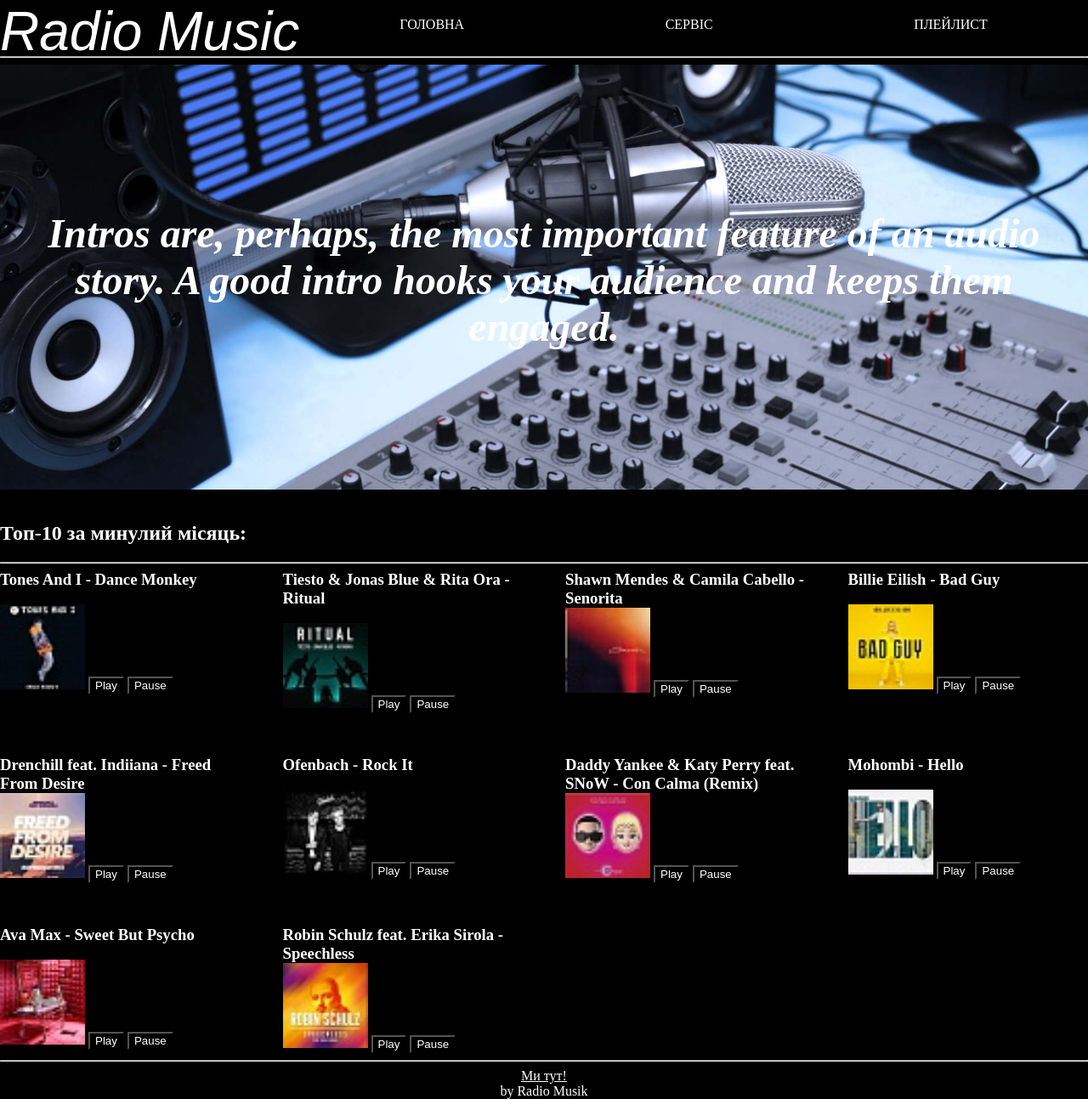
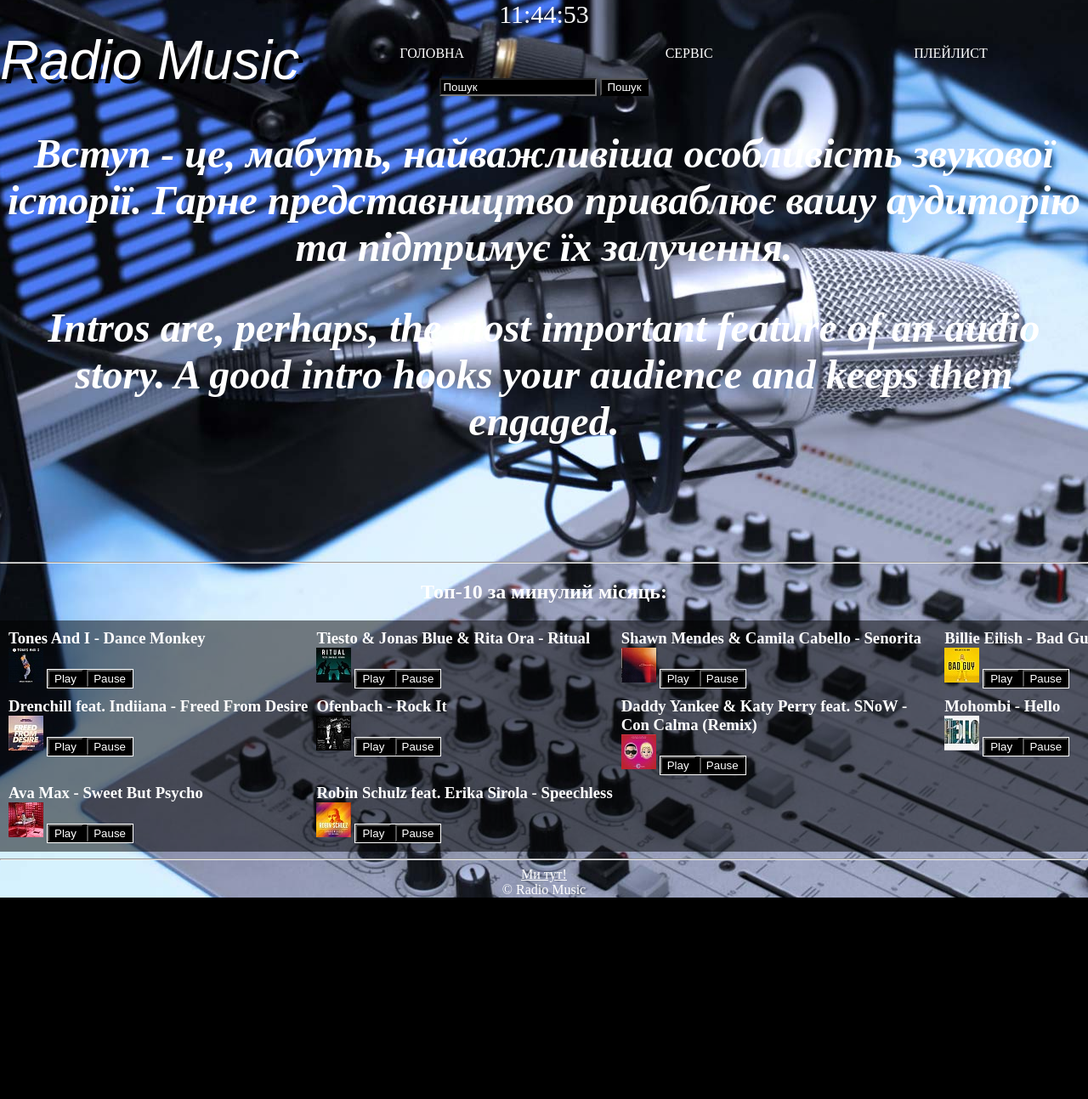
Before and after one commit to Baltazar-cpu/Radio-Music, a plain HTML site: page index.html in a window 1280 px wide. Shown: the whole page at 85% size. After the commit the page ends 1056 px from the top, so only its background shows below. Drawn offline with Linux system fonts and the light colour scheme.

Commit message:
greedings

```diff
--- a/css/form.css
+++ b/css/form.css
@@ -16,6 +16,7 @@ submit .registra {
 }
 
 body {
+    background: url(../img/images.jpg) no-repeat center fixed;
     max-width: 100%;
     margin: auto;
     padding: 0 ;
@@ -39,6 +40,7 @@ body {
 header nav .logo {
     font-family: 'Luminari', fantasy;
     font-style: italic;
+    text-shadow: 5px 5px;
     font-size: 4rem;
     text-align: center;
     margin-bottom: -1rem;
@@ -100,9 +102,41 @@ label {
 }
 
 textarea {
-    display: block;
-    margin: auto;
+    width: 100%;
+    padding: 15px;
     background-color: black;
-    font-size: 20px;
-    width: 250px;
+    border: 1px solid #ccc;
+    border-radius: 3px;
+    resize: vertical;
+
 }
+
+input[type=submit] {
+  background-color: black;
+  color: white;
+  padding: 12px 20px;
+  border: none;
+  border-radius: 4px;
+  cursor: pointer;
+  float: center;
+}
+
+input[type=submit]:hover {
+  background-color: blue;
+}
+
+.row:after {
+  content: "";
+  display: table;
+  clear: both;
+}
+
+footer .fb-share-button {
+    width: 100%;
+    text-align:  center;
+}
+
+p {
+    text-align:  center;
+    width: 100%;
+}
--- a/css/index.css
+++ b/css/index.css
@@ -16,6 +16,7 @@ button {
 }
 
 body {
+    background: url(../img/images.jpg) no-repeat center fixed;
     max-width: 100%;
     margin: auto;
     padding: 0 ;
@@ -23,6 +24,11 @@ body {
 }
 
 * { -webkit-text-fill-color: white;
+}
+
+#txt {
+    font-size: 30px;
+    height: 100%;
 }
 
 #start_page_text {
@@ -39,6 +45,7 @@ body {
 header nav .logo {
     font-family: 'Luminari', fantasy;
     font-style: italic;
+    text-shadow: 5px 5px;
     font-size: 4rem;
     text-align: center;
     margin-bottom: -1rem;
@@ -74,14 +81,18 @@ header nav .menu a:hover {
     border-bottom: 1px solid var(--accent-color);
 }
 
+.form-inline {
+    margin: auto;
+    height: 100%;
+    justify-content: right;
+    position: center;
+}
+
+.form-control {
+    background-color: black;
+}
+
 header .intro {
-    background-image: url(../img/images.jpg);
-    background-position: center;
-    background-size: cover;
-    display: flex;
-    align-items: center;
-    flex-direction: column;
-    justify-content: center;
     min-height: 500px;
     text-align: center;
 }
@@ -94,45 +105,29 @@ header .intro h2 {
     margin-bottom: 2rem;
 }
 
-main .box article img {
-    width: 100px;
-    display: inline-block;
+.music {
+    text-align: center;
+    width: 100%;
 }
-main .box article .buttons {
-    display: inline-block;
-    justify-content: baseline;
-    margin-top: 10px;
-    grid-template-columns: minmax(100px, max-content)
-    repeat(auto-fill, 200px) 100%;;
+main .grid-container {
+    display: grid;
+    grid-template-columns: auto auto auto auto;
+    grid-gap: 10px;
+    background-color: rgba(0,0,0,0.5);;
+    padding: 10px;
+    width: 100%;
 }
 
-@media (min-width: 360px) {
-    main .box {
-        display: grid;
-        grid-template-columns: 1fr 1fr;
-        grid-gap: 50px;
-    }
+main .grid-container article .buttons {
+    display: inline-block;
+    justify-content: space-around;
+    background-color: black;
+    border: 1px solid white;
+    text-align: center;
+    font-size: 17px;
 }
 
-@media (min-width: 550px) {
-    main .box {
-        grid-template-columns: 1fr 1fr 1fr;
-    }
-}
-
-@media (min-width: 660px) {
-    main .box {
-        grid-template-columns: repeat(4, 1fr);
-    }
-}
-
-@media (min-width: 980px) {
-    main .box {
-        grid-template-columns: minmax(100px, 5);
-    }
-}
-
-.fb-share-button {
+footer .fb-share-button {
     width: 100%;
     text-align:  center;
 }
--- a/css/playlist.css
+++ b/css/playlist.css
@@ -5,6 +5,7 @@
 }
 
 body {
+    background: url(../img/images.jpg) no-repeat center fixed;
     max-width: 100%;
     margin: auto;
     padding: 0 ;
@@ -59,3 +60,14 @@ main section article audio controls {
     width: 100%;
     margin: auto;
 }
+
+footer .fb-share-button {
+    width: 100%;
+    text-align:  center;
+    background: black;
+}
+
+p {
+    text-align:  center;
+    width: 100%;
+}
--- a/index.html
+++ b/index.html
@@ -5,13 +5,15 @@
 	<meta charset="UTF-8">
 	<meta name="viewport" content="width=device-width, initial-scale=1.0">
 	<meta http-equiv="X-UA-Compatible" content="ie=edge">
+    <link rel="icon" href="img/microphone.png" type="img/microphone">
 	<title>Radio Music</title>
 	<link rel="stylesheet" href="css/index.css">
     <link rel="stylesheet" href="https://cdnjs.cloudflare.com/ajax/libs/font-awesome/4.7.0/css/font-awesome.min.css">
     <link rel="alternate" hreflang="en-us" href="http://en-us.example.com/page.html" />
 </head>
 
-<body>
+<body onload="startTime()">
+    <p id="txt"></p>
 	<header>
 		<nav class="#start_page_text">
 			<div class="logo">Radio Music</div>
@@ -26,20 +28,24 @@
                         <a href="playlist.html">Плейлист</a>
 				    </li>
 			    </ul>
-		    </nav>
+		</nav>
+        <nav class="search-light">
+            <form class="form-inline">
+                <input class="form-control" type="search" placeholder="Пошук" aria-label="Search">
+                <button class="btn btn-outline-success" type="submit">Пошук</button>
+            </form>
+        </nav>
+        <div class="intro">
+            <h2>Вступ - це, мабуть, найважливіша особливість звукової історії. Гарне представництво приваблює вашу аудиторію та підтримує їх залучення.</h2>
+            <h2>Intros are, perhaps, the most important feature of an audio story. A good intro hooks your audience and keeps them engaged.</h2>
+        </div>
+	</header>
     <hr>
-    <div class="intro">
-        <h2>Intros are, perhaps, the most important feature of an audio story. A good intro hooks your audience and keeps them engaged.</h2>
-    </div>
-	</header>
-    <br>
 	<main>
-		<h2 id="music">Топ-10 за минулий місяць:</h2>
-        <hr>
-		<div class="box">
+		<h2 class="music">Топ-10 за минулий місяць:</h2>
+		<div class="grid-container">
 			<article>
 				<h3>Tones And I - Dance Monkey</h3>
-                <br>
 				<img src="img/one.jpg" alt="Tones And I - Dance Monkey">
                 <div class="buttons">
                     <audio class="myAudio">
@@ -51,7 +57,6 @@
 			</article>
 			<article>
 				<h3>Tiesto & Jonas Blue & Rita Ora - Ritual</h3>
-                <br>
 				<img src="img/two.jpg" alt="Tiesto & Jonas Blue & Rita Ora - Ritual">
 				<div class="buttons">
                     <audio class="myAudio">
@@ -74,7 +79,6 @@
 			</article>
 			<article>
 				<h3>Billie Eilish - Bad Guy</h3>
-                <br>
 				<img src="img/four.jpg" alt="Billie Eilish - Bad Guy">
                 <div class="buttons">
                     <audio class="myAudio">
@@ -97,7 +101,6 @@
 			</article>
 			<article>
 				<h3>Ofenbach - Rock It</h3>
-                <br>
 				<img src="img/six.jpg" alt="Ofenbach - Rock It">
                 <div class="buttons">
                     <audio class="myAudio">
@@ -120,7 +123,6 @@
 			</article>
 			<article>
 				<h3>Mohombi - Hello</h3>
-                <br>
 				<img src="img/eight.jpg" alt="Mohombi - Hello">
                 <div class="buttons">
                     <audio class="myAudio">
@@ -132,7 +134,6 @@
 			</article>
 			<article>
 				<h3>Ava Max - Sweet But Psycho</h3>
-                <br>
 				<img src="img/nine.jpg" alt="Ava Max - Sweet But Psycho">
                 <div class="buttons">
                     <audio class="myAudio">
@@ -161,7 +162,7 @@
     <footer>
         <div class="fb-share-button" data-href="https://www.facebook.com/profile.php?id=100008649488475" data-layout="button" data-size="large"><a target="_blank" href="https://www.facebook.com/sharer/sharer.php?u=https%3A%2F%2Fwww.facebook.com%2Fprofile.php%3Fid%3D100008649488475&amp;src=sdkpreparse" class="fb-xfbml-parse-ignore">Ми тут!</a></div>
         <script async defer crossorigin="anonymous" src="https://connect.facebook.net/uk_UA/sdk.js#xfbml=1&version=v5.0"></script>
-        <p>by Radio Musik</p>
+        <p>© Radio Music</p>
 	</footer>
 </body>
 
--- a/js/index.js
+++ b/js/index.js
@@ -6,3 +6,21 @@ $(document).ready(function () {
         $(this).parents('body').find('.myAudio').trigger('pause');
   });
 });
+
+function startTime() {
+    let tm=new Date();
+    let h=tm.getHours();
+    let m=tm.getMinutes();
+    let s=tm.getSeconds();
+        m=checkTime(m);
+        s=checkTime(s);
+        document.getElementById('txt').innerHTML=h+":"+m+":"+s;
+        t=setTimeout('startTime()',500);
+}
+
+function checkTime(i) {
+    if (i<10) {
+        i="0" + i;
+    }
+    return i;
+}
```
Also changed, not shown: form.html (+22 -10 lines), playlist.html (+6 -0 lines), img/microphone.png (added).
